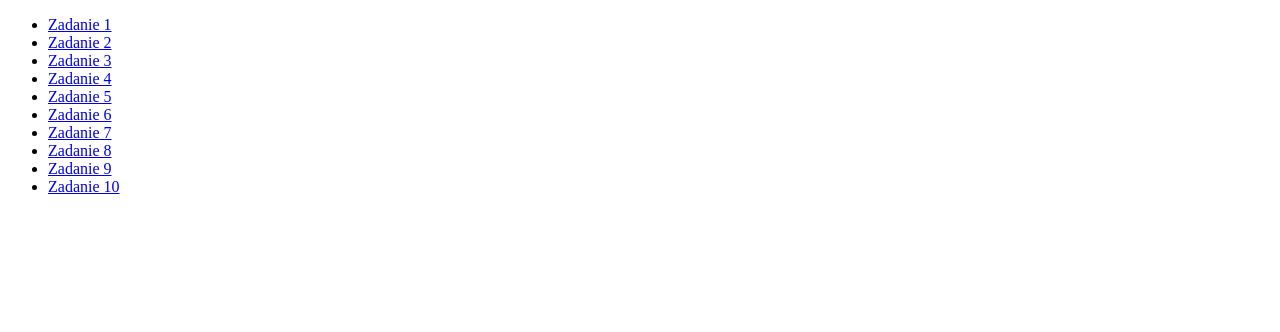
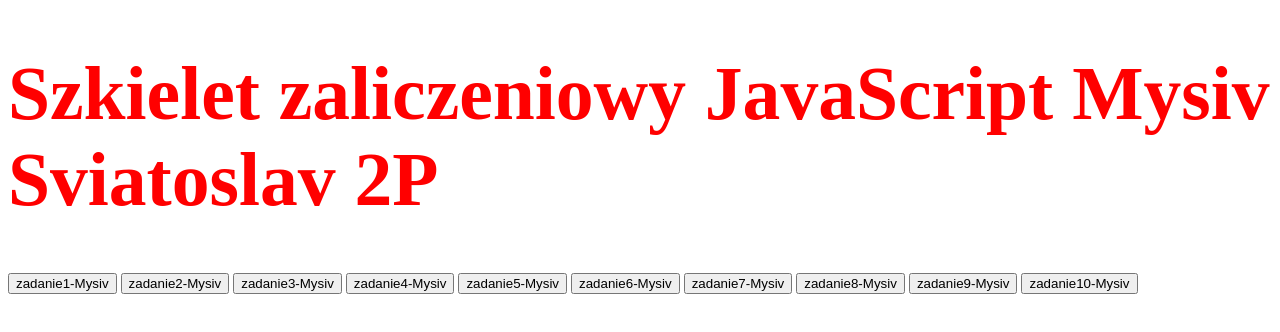
Before and after one commit to Softjey/JS_Tasks_ZSE, a plain HTML site: page index.html in a window 1280 px wide. Drawn offline with Linux system fonts and the light colour scheme.

Commit message:
change page with tasks

```diff
--- a/index.html
+++ b/index.html
@@ -1,22 +1,30 @@
 <!DOCTYPE html>
-<html lang="en">
-<head>
-  <meta charset="UTF-8">
-  <meta name="viewport" content="width=device-width, initial-scale=1.0">
-  <title>Js Tasks</title>
-</head>
-<body>
-  <ul>
-    <li><a href="z1/z1_mysi.html">Zadanie 1</a></li>
-    <li><a href="z2/z2_mysi.html">Zadanie 2</a></li>
-    <li><a href="z3/z3_mysi.html">Zadanie 3</a></li>
-    <li><a href="z4/z4_mysi.html">Zadanie 4</a></li>
-    <li><a href="z5/z5_mysi.html">Zadanie 5</a></li>
-    <li><a href="z6/z6_mysi.html">Zadanie 6</a></li>
-    <li><a href="z7/z7_mysi.html">Zadanie 7</a></li>
-    <li><a href="z8/z8_mysi.html">Zadanie 8</a></li>
-    <li><a href="z9/z9_mysi.html">Zadanie 9</a></li>
-    <li><a href="z10/z10_mysi.html">Zadanie 10</a></li>
-  </ul>
-</body>
+<html>
+  <head>
+    <title>Mysiv 2p</title>
+    <script language="JavaScript">
+      function WinOpen(task) {
+      window.open(
+        `z${task}/z${task}_mysi.html`,
+        `okienko_z${task}`,
+        "toolbar=no, directories=no, menubar=no, height=380, width=160, top=200, left=200");
+      }
+    </script>
+    <link rel="stylesheet" href="style.css">
+  </head>
+  <body>
+    <h1 class="h1">Szkielet zaliczeniowy JavaScript Mysiv Sviatoslav 2P</h1>
+    <form>
+      <input type="button" name="zadanie1" value="zadanie1-Mysiv" onclick="WinOpen(1)">
+      <input type="button" name="zadanie2" value="zadanie2-Mysiv" onclick="WinOpen(2)">
+      <input type="button" name="zadanie3" value="zadanie3-Mysiv" onclick="WinOpen(3)">
+      <input type="button" name="zadanie4" value="zadanie4-Mysiv" onclick="WinOpen(4)">
+      <input type="button" name="zadanie5" value="zadanie5-Mysiv" onclick="WinOpen(5)">
+      <input type="button" name="zadanie6" value="zadanie6-Mysiv" onclick="WinOpen(6)">
+      <input type="button" name="zadanie7" value="zadanie7-Mysiv" onclick="WinOpen(7)">
+      <input type="button" name="zadanie8" value="zadanie8-Mysiv" onclick="WinOpen(8)">
+      <input type="button" name="zadanie9" value="zadanie9-Mysiv" onclick="WinOpen(9)">
+      <input type="button" name="zadanie10" value="zadanie10-Mysiv" onclick="WinOpen(10)">
+    </form>
+  </body>
 </html>
--- a/style.css
+++ b/style.css
@@ -0,0 +1,4 @@
+.h1 {
+  font-size: 2cm;
+  color: red;
+}
```
